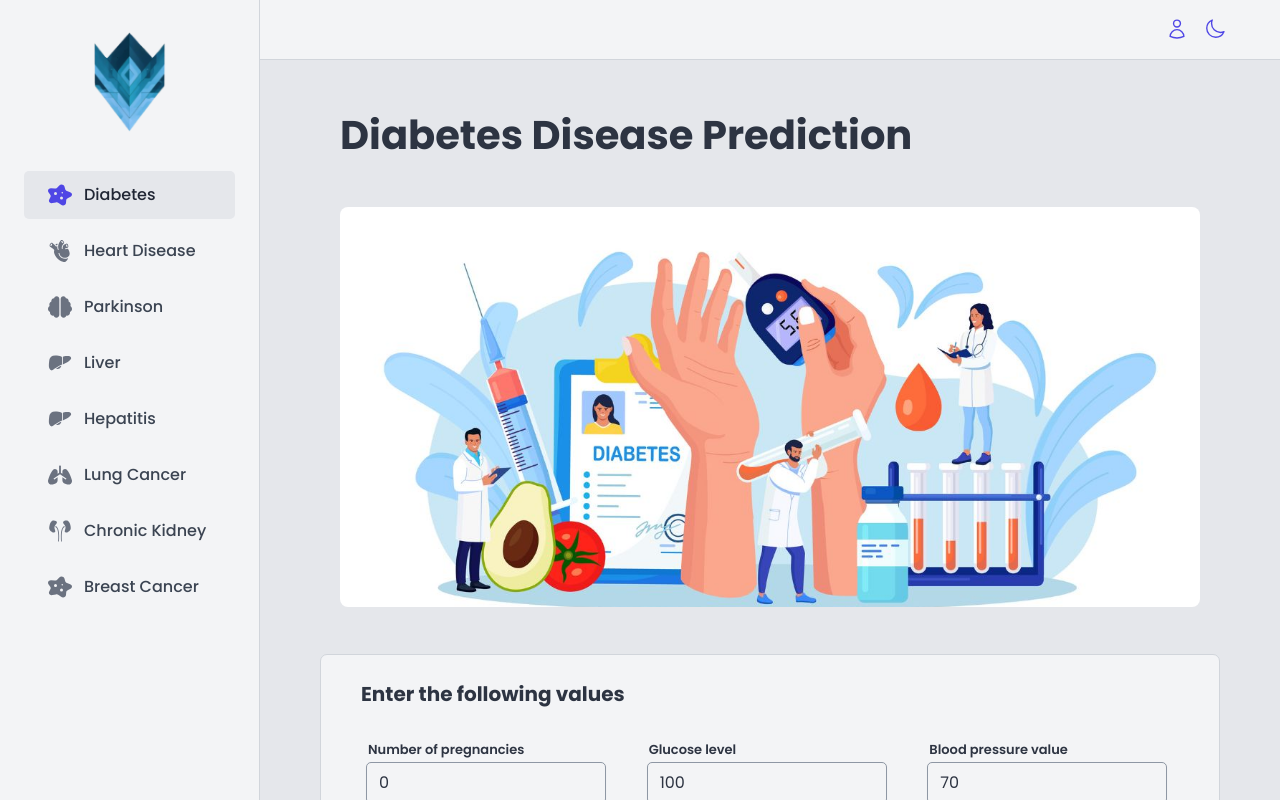
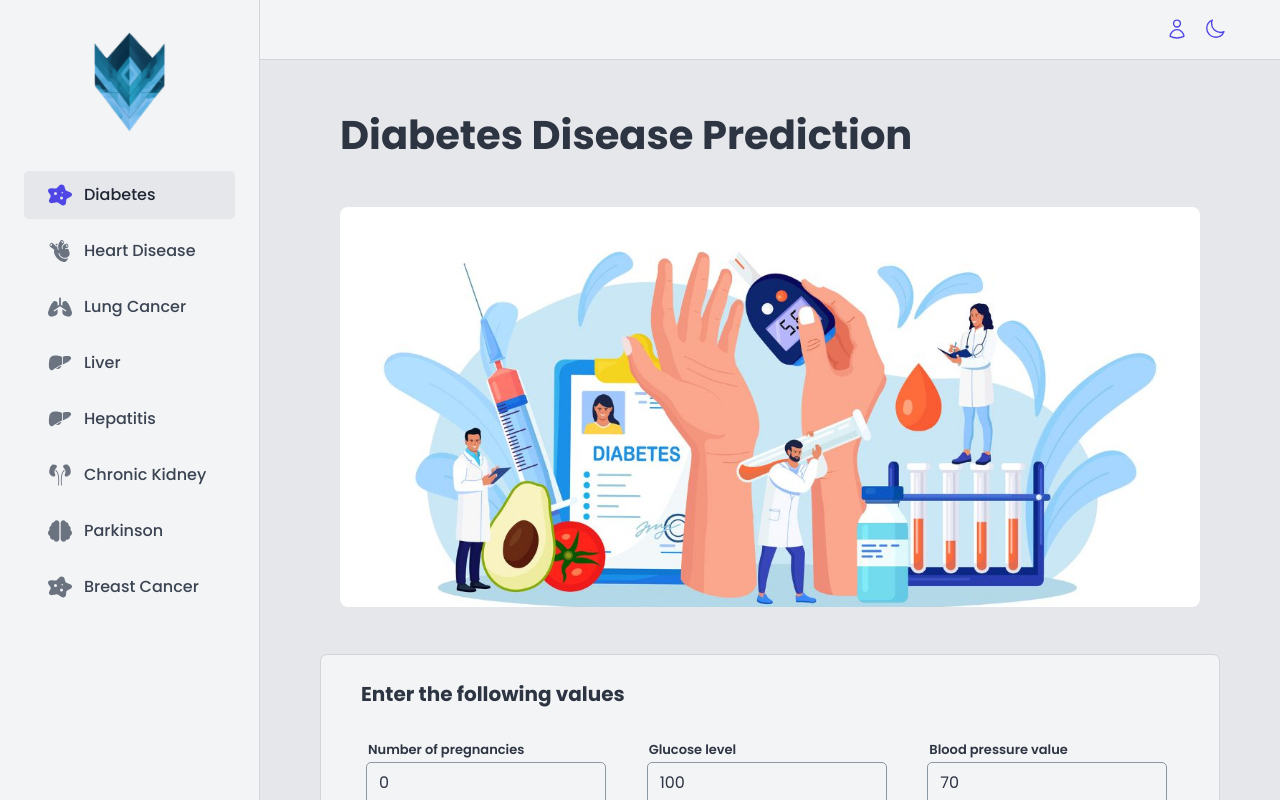
Before and after one commit to darkradiation/multiple_disease_prediction, a React (Vite) app: page /diabetes_prediction in a window 1280 px wide. Built offline with nearby package versions, Linux system fonts and the light colour scheme; a web font is replaced by a local one.

Commit message:
order updated

```diff
--- a/src/ui/MainNav.jsx
+++ b/src/ui/MainNav.jsx
@@ -88,9 +88,9 @@ function MainNav() {
           </StyledNavLink>
         </li>
         <li>
-          <StyledNavLink to="/parkinson_prediction">
-            <FaBrain />
-            <span>Parkinson</span>
+          <StyledNavLink to="/lung_cancer_prediction">
+            <FaLungs />
+            <span>Lung Cancer</span>
           </StyledNavLink>
         </li>
         <li>
@@ -106,15 +106,15 @@ function MainNav() {
           </StyledNavLink>
         </li>
         <li>
-          <StyledNavLink to="/lung_cancer_prediction">
-            <FaLungs />
-            <span>Lung Cancer</span>
+          <StyledNavLink to="/chronic_kidney_prediction">
+            <GiKidneys />
+            <span>Chronic Kidney</span>
           </StyledNavLink>
         </li>
         <li>
-          <StyledNavLink to="/chronic_kidney_prediction">
-            <GiKidneys />
-            <span>Chronic Kidney</span>
+          <StyledNavLink to="/parkinson_prediction">
+            <FaBrain />
+            <span>Parkinson</span>
           </StyledNavLink>
         </li>
         <li>
```
